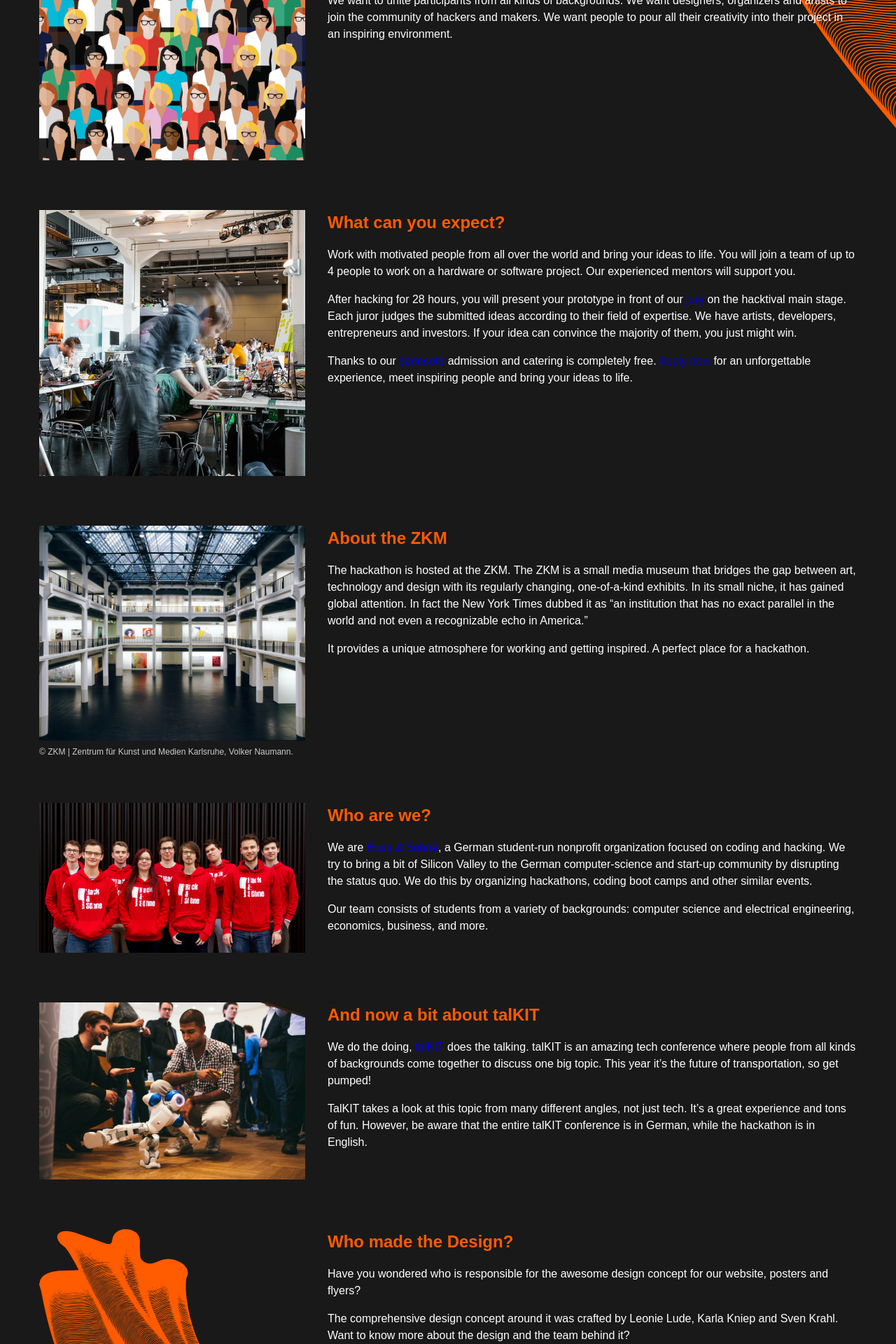
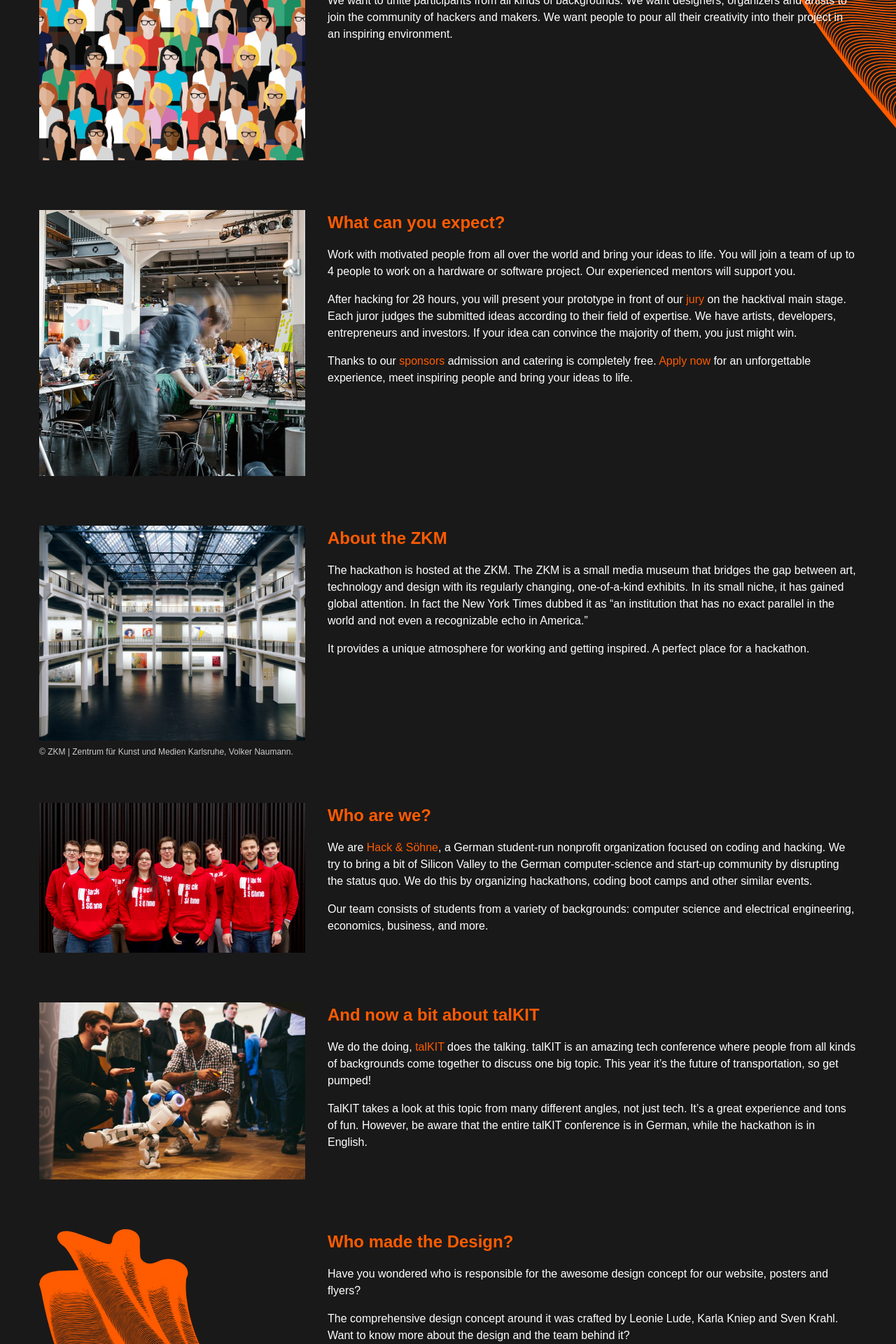
Before and after one commit to hackundsoehne/htv-jekyll, a Jekyll site: the page built from about.html, in a window 1280 px wide. Shown: the part 563-2483 px from the top of the page at 70% size. Built offline with Jekyll 4.4.1, drawn with Linux system fonts in a browser that asks for light colours.

Commit message:
Fix link colors on the about page

```diff
--- a/about.html
+++ b/about.html
@@ -11,7 +11,7 @@ bg_position: "80vw 10vh"
 
 {% for section in site.about %}
 <section class="section">
-	<div class="section-text">
+	<div class="section-text colored">
 		<h4 class="accent-tc">{{ section.title }}</h4>
 		{{ section.content | markdownify }}
 	</div>
```
